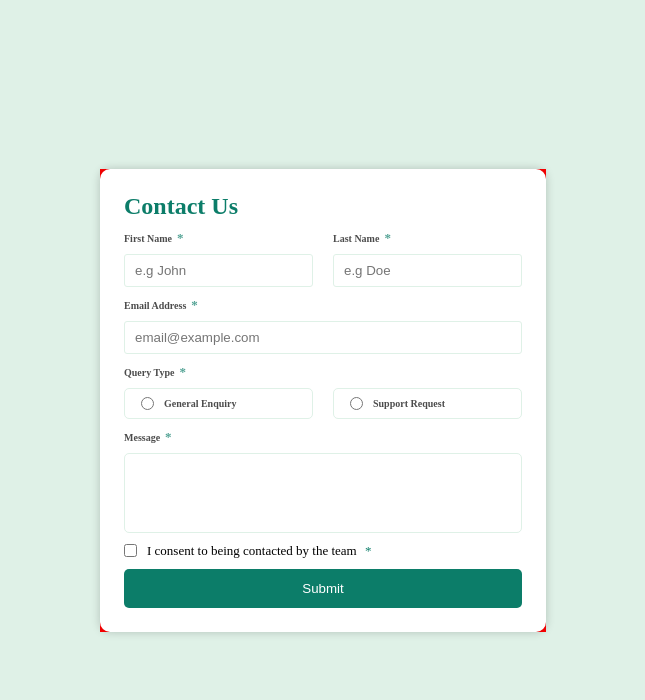
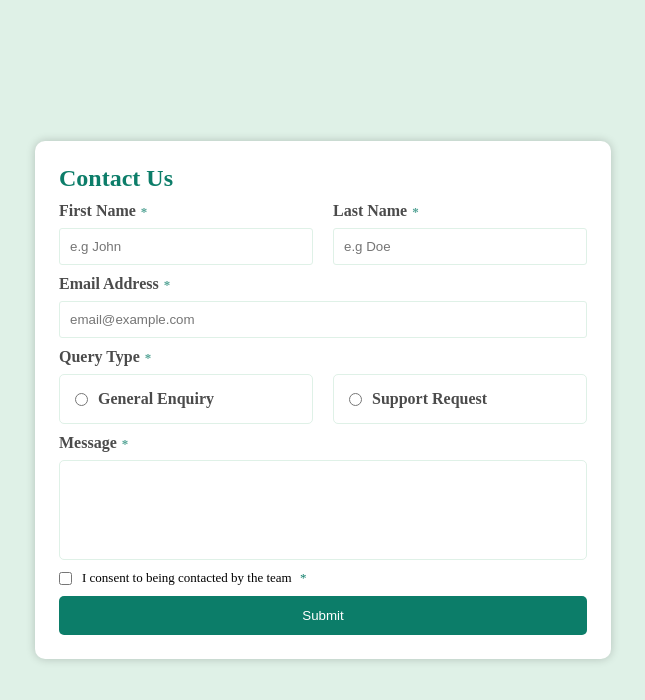
Before and after one commit to lilprof01/Filly, a React (Vite) app: page / in a window 1280 px wide. Shown: the top 700 px of the page, without its empty margins (317-962 px from the left). Built offline with nearby package versions, Linux system fonts and the light colour scheme.

Commit message:
more fixes

```diff
--- a/src/index.css
+++ b/src/index.css
@@ -17,14 +17,12 @@ body {
 }
 
 .container{
-  width: 100%;
-  background-color: red;
+  width: 45vw;
 }
 
 form{
   background-color: white;
-  padding: 1.5rem;
-  /* margin: auto; */
+  padding: 1.5rem;;
   width: 100%;
   display: flex;
   flex-direction: column;
@@ -36,7 +34,7 @@ form{
 }
 
 label{
-  font-size: x-small;
+  font-size: normal;
   font-weight: 600;
   opacity: 0.7;
 }
@@ -81,7 +79,7 @@ span{
 }
 
 textarea{
-  min-height: 80px;
+  min-height: 100px;
   border-radius: 5px;
   padding: 8px;
   resize: none;
@@ -89,7 +87,7 @@ textarea{
 
 input[type=text], input[type=email]{
   width: 100%;
-  padding: 8px 0 8px 10px;
+  padding: 10px;
   border-radius: 3px;
 }
 
@@ -131,7 +129,7 @@ input:focus, textarea:focus{
   display: flex;
   align-items: center;
   gap: 10px;
-  padding: 8px 16px;
+  padding: 15px;
   border: 1px solid hsl(148, 38%, 91%);
   border-radius: 5px;
   width: 100%;
```
